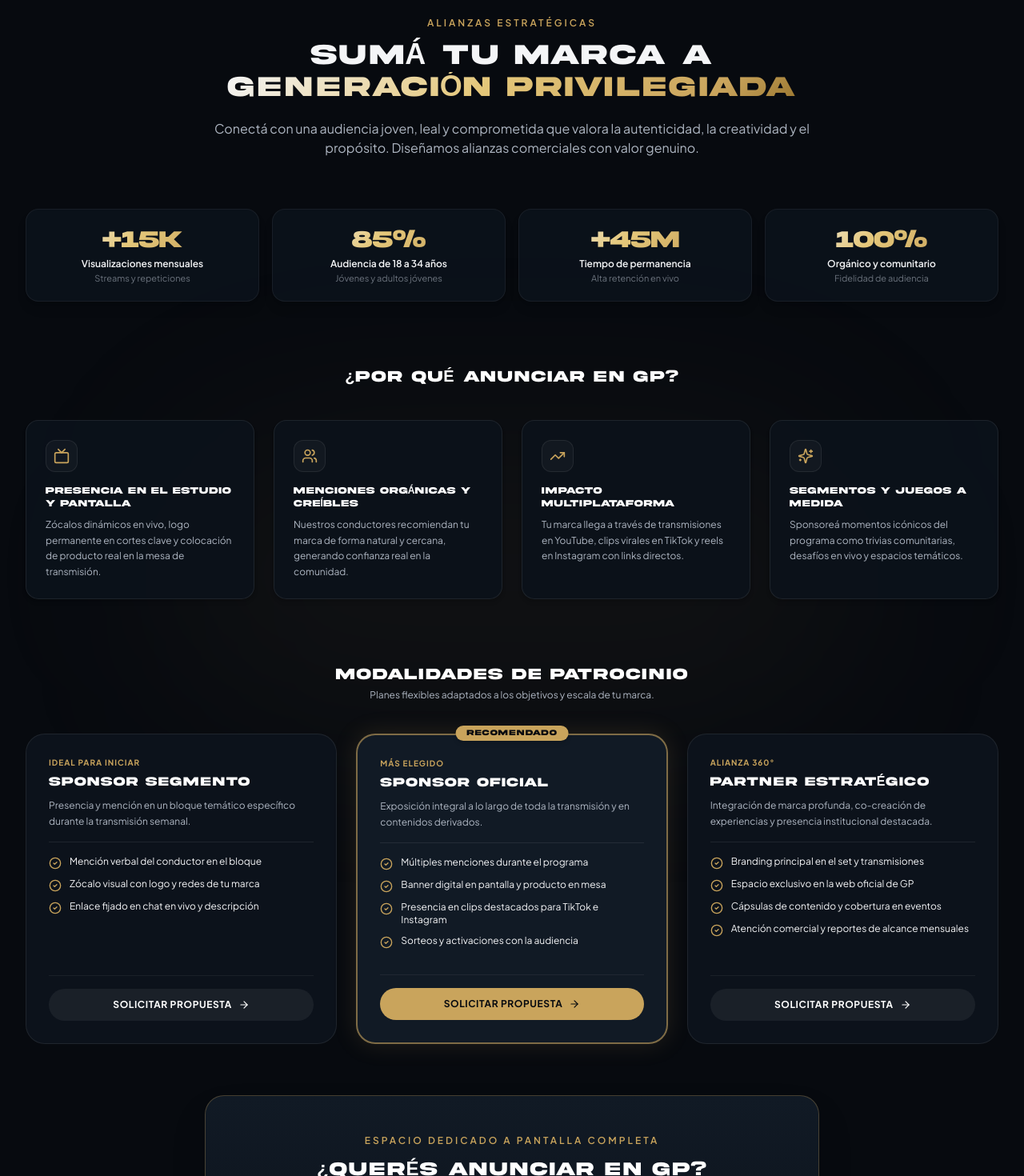
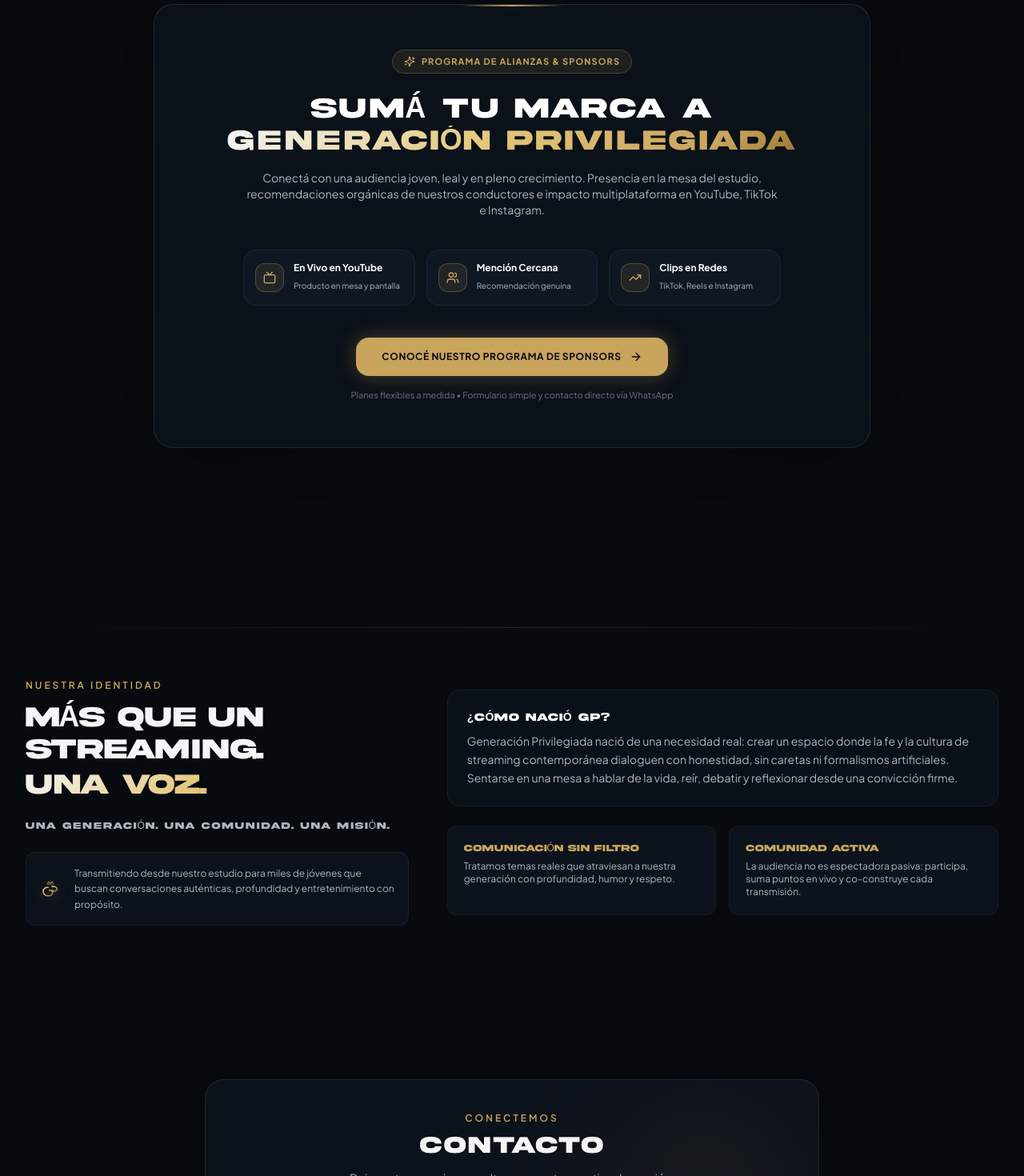
Before and after one commit to Extremer12/generacion-privilegiada, a React (Vite) app: page / in a window 1280 px wide. Shown: the part 4080-5550 px from the top of the page at 80% size. Built offline with nearby package versions, Linux system fonts and the light colour scheme.

Commit message:
refactor: simplify homepage sponsors section into compact enticing teaser linking to full-screen portal

```diff
--- a/src/components/SponsorsSection.tsx
+++ b/src/components/SponsorsSection.tsx
@@ -1,232 +1,84 @@
 import React from 'react';
-import { Sparkles, TrendingUp, Users, Tv, CheckCircle2, ArrowRight } from 'lucide-react';
+import { ArrowRight, Sparkles, TrendingUp, Tv, Users } from 'lucide-react';
 
 export const SponsorsSection: React.FC = () => {
-  const benefits = [
-    {
-      icon: Tv,
-      title: "Presencia en el Estudio y Pantalla",
-      desc: "Zócalos dinámicos en vivo, logo permanente en cortes clave y colocación de producto real en la mesa de transmisión.",
-    },
-    {
-      icon: Users,
-      title: "Menciones Orgánicas y Creíbles",
-      desc: "Nuestros conductores recomiendan tu marca de forma natural y cercana, generando confianza real en la comunidad.",
-    },
-    {
-      icon: TrendingUp,
-      title: "Impacto Multiplataforma",
-      desc: "Tu marca llega a través de transmisiones en YouTube, clips virales en TikTok y reels en Instagram con links directos.",
-    },
-    {
-      icon: Sparkles,
-      title: "Segmentos y Juegos a Medida",
-      desc: "Sponsoreá momentos icónicos del programa como trivias comunitarias, desafíos en vivo y espacios temáticos.",
-    },
-  ];
-
-  const tiers = [
-    {
-      name: "SPONSOR SEGMENTO",
-      tag: "Ideal para iniciar",
-      desc: "Presencia y mención en un bloque temático específico durante la transmisión semanal.",
-      features: [
-        "Mención verbal del conductor en el bloque",
-        "Zócalo visual con logo y redes de tu marca",
-        "Enlace fijado en chat en vivo y descripción",
-      ],
-    },
-    {
-      name: "SPONSOR OFICIAL",
-      tag: "Más Elegido",
-      popular: true,
-      desc: "Exposición integral a lo largo de toda la transmisión y en contenidos derivados.",
-      features: [
-        "Múltiples menciones durante el programa",
-        "Banner digital en pantalla y producto en mesa",
-        "Presencia en clips destacados para TikTok e Instagram",
-        "Sorteos y activaciones con la audiencia",
-      ],
-    },
-    {
-      name: "PARTNER ESTRATÉGICO",
-      tag: "Alianza 360°",
-      desc: "Integración de marca profunda, co-creación de experiencias y presencia institucional destacada.",
-      features: [
-        "Branding principal en el set y transmisiones",
-        "Espacio exclusivo en la web oficial de GP",
-        "Cápsulas de contenido y cobertura en eventos",
-        "Atención comercial y reportes de alcance mensuales",
-      ],
-    },
-  ];
-
   return (
-    <section id="patrocinadores" className="relative py-24 sm:py-32 max-w-[1400px] mx-auto px-4 sm:px-6 lg:px-8 border-t border-white/[0.08]">
+    <section id="patrocinadores" className="relative py-20 sm:py-28 max-w-[1400px] mx-auto px-4 sm:px-6 lg:px-8 border-t border-white/[0.08]">
 
       {/* Background Ambient Glow */}
-      <div className="absolute top-1/3 left-1/2 -translate-x-1/2 w-full max-w-4xl h-96 bg-[#C9A45C]/5 rounded-full blur-[120px] pointer-events-none" />
+      <div className="absolute top-1/2 left-1/2 -translate-x-1/2 -translate-y-1/2 w-full max-w-3xl h-80 bg-[#C9A45C]/5 rounded-full blur-[120px] pointer-events-none" />
 
-      {/* Header */}
-      <div className="text-center max-w-3xl mx-auto mb-16 relative z-10">
-        <span className="text-xs font-semibold tracking-[0.25em] text-[#C9A45C] uppercase block mb-3">
-          ALIANZAS ESTRATÉGICAS
-        </span>
-        <h2 className="font-akira text-2xl sm:text-4xl font-black text-[#F4F5F7] tracking-wider uppercase mb-5 leading-tight">
+      {/* Modern Compact Teaser Card */}
+      <div className="relative z-10 max-w-4xl mx-auto rounded-3xl bg-[#0C121B]/95 border border-white/[0.1] p-8 sm:p-14 text-center shadow-2xl overflow-hidden backdrop-blur-xl group hover:border-[#C9A45C]/40 transition-all duration-300">
+
+        {/* Subtle decorative top bar */}
+        <div className="absolute top-0 left-1/2 -translate-x-1/2 w-32 h-[2px] bg-gradient-to-r from-transparent via-[#C9A45C] to-transparent" />
+
+        {/* Badge */}
+        <div className="inline-flex items-center gap-2 px-3.5 py-1.5 rounded-full bg-[#C9A45C]/10 border border-[#C9A45C]/25 text-[#C9A45C] text-[11px] font-bold uppercase tracking-widest mb-6">
+          <Sparkles className="w-3.5 h-3.5" />
+          <span>PROGRAMA DE ALIANZAS & SPONSORS</span>
+        </div>
+
+        {/* Title */}
+        <h2 className="font-akira text-2xl sm:text-4xl font-black text-white uppercase tracking-wider mb-4 leading-tight">
           SUMÁ TU MARCA A<br />
           <span className="text-gold-gradient">GENERACIÓN PRIVILEGIADA</span>
         </h2>
-        <p className="text-sm sm:text-base text-[#AEB6C2] leading-relaxed">
-          Conectá con una audiencia joven, leal y comprometida que valora la autenticidad, la creatividad y el propósito. Diseñamos alianzas comerciales con valor genuino.
+
+        {/* Short & Enticing Pitch */}
+        <p className="text-xs sm:text-sm text-[#AEB6C2] max-w-2xl mx-auto leading-relaxed mb-10">
+          Conectá con una audiencia joven, leal y en pleno crecimiento. Presencia en la mesa del estudio, recomendaciones orgánicas de nuestros conductores e impacto multiplataforma en YouTube, TikTok e Instagram.
         </p>
+
+        {/* 3 Quick Impact Pill Highlights */}
+        <div className="grid grid-cols-1 sm:grid-cols-3 gap-3.5 max-w-2xl mx-auto mb-10">
+          <div className="p-3.5 rounded-2xl bg-[#111A25]/80 border border-white/[0.06] flex items-center gap-3 text-left">
+            <div className="w-9 h-9 rounded-xl bg-[#C9A45C]/10 border border-[#C9A45C]/30 flex items-center justify-center text-[#C9A45C] flex-shrink-0">
+              <Tv className="w-4 h-4" />
             </div>
-
-      {/* Metrics Bar */}
-      <div className="grid grid-cols-2 md:grid-cols-4 gap-4 mb-20 relative z-10">
-        {[
-          { metric: "+15K", label: "Visualizaciones mensuales", sub: "Streams y repeticiones" },
-          { metric: "85%", label: "Audiencia de 18 a 34 años", sub: "Jóvenes y adultos jóvenes" },
-          { metric: "+45m", label: "Tiempo de permanencia", sub: "Alta retención en vivo" },
-          { metric: "100%", label: "Orgánico y comunitario", sub: "Fidelidad de audiencia" },
-        ].map((item, idx) => (
-          <div
-            key={idx}
-            className="p-5 rounded-2xl bg-[#0C121B]/90 border border-white/[0.06] text-center shadow-lg"
-          >
-            <span className="font-akira text-2xl sm:text-3xl font-black text-gold-gradient block mb-1">
-              {item.metric}
-            </span>
-            <span className="font-semibold text-xs text-[#F4F5F7] block mb-0.5">
-              {item.label}
-            </span>
-            <span className="text-[11px] text-[#AEB6C2]/60 block">
-              {item.sub}
-            </span>
-          </div>
-        ))}
-      </div>
-
-      {/* Value Proposition & Benefits */}
-      <div className="mb-20 relative z-10">
-        <div className="text-center mb-10">
-          <h3 className="font-akira text-lg sm:text-xl font-bold text-white uppercase tracking-wider">
-            ¿POR QUÉ ANUNCIAR EN GP?
-          </h3>
-        </div>
-
-        <div className="grid grid-cols-1 md:grid-cols-2 lg:grid-cols-4 gap-6">
-          {benefits.map((b, idx) => {
-            const Icon = b.icon;
-            return (
-              <div
-                key={idx}
-                className="p-6 rounded-2xl bg-[#0C121B]/90 border border-white/[0.08] hover:border-[#C9A45C]/40 transition-all duration-300 flex flex-col justify-between shadow-md group"
-              >
             <div>
-                  <div className="w-10 h-10 rounded-xl bg-white/[0.03] border border-white/[0.08] group-hover:border-[#C9A45C]/50 flex items-center justify-center text-[#C9A45C] mb-4 transition-colors">
-                    <Icon className="w-5 h-5" />
-                  </div>
-                  <h4 className="font-akira text-xs font-bold text-white uppercase tracking-wide mb-2">
-                    {b.title}
-                  </h4>
-                  <p className="text-xs text-[#AEB6C2] leading-relaxed">
-                    {b.desc}
-                  </p>
-                </div>
-              </div>
-            );
-          })}
+              <span className="font-bold text-xs text-white block">En Vivo en YouTube</span>
+              <span className="text-[10px] text-[#AEB6C2]">Producto en mesa y pantalla</span>
             </div>
           </div>
 
-      {/* Sponsorship Modalities Cards */}
-      <div className="mb-16 relative z-10">
-        <div className="text-center mb-10">
-          <h3 className="font-akira text-lg sm:text-xl font-bold text-white uppercase tracking-wider">
-            MODALIDADES DE PATROCINIO
-          </h3>
-          <p className="text-xs text-[#AEB6C2] mt-1">
-            Planes flexibles adaptados a los objetivos y escala de tu marca.
-          </p>
+          <div className="p-3.5 rounded-2xl bg-[#111A25]/80 border border-white/[0.06] flex items-center gap-3 text-left">
+            <div className="w-9 h-9 rounded-xl bg-[#C9A45C]/10 border border-[#C9A45C]/30 flex items-center justify-center text-[#C9A45C] flex-shrink-0">
+              <Users className="w-4 h-4" />
             </div>
-
-        <div className="grid grid-cols-1 lg:grid-cols-3 gap-6 items-stretch">
-          {tiers.map((tier, idx) => (
-            <div
-              key={idx}
-              className={`relative rounded-3xl p-7 flex flex-col justify-between transition-all duration-300 ${
-                tier.popular
-                  ? 'bg-[#111A25] border-2 border-[#C9A45C]/60 shadow-[0_0_30px_rgba(201,164,92,0.15)]'
-                  : 'bg-[#0C121B] border border-white/[0.08]'
-              }`}
-            >
-              {tier.popular && (
-                <div className="absolute -top-3 left-1/2 -translate-x-1/2 px-3.5 py-0.5 rounded-full bg-[#C9A45C] text-[#070A0F] font-akira text-[10px] font-black uppercase tracking-wider shadow-md">
-                  RECOMENDADO
-                </div>
-              )}
-
             <div>
-                <div className="mb-4">
-                  <span className="text-[10px] font-bold text-[#C9A45C] tracking-widest uppercase block mb-1">
-                    {tier.tag}
-                  </span>
-                  <h4 className="font-akira text-base font-black text-white uppercase tracking-wider">
-                    {tier.name}
-                  </h4>
-                  <p className="text-xs text-[#AEB6C2] mt-2 leading-relaxed">
-                    {tier.desc}
-                  </p>
-                </div>
-
-                <div className="space-y-2.5 pt-4 border-t border-white/[0.08]">
-                  {tier.features.map((feat, fIdx) => (
-                    <div key={fIdx} className="flex items-start gap-2.5 text-xs text-[#F4F5F7]">
-                      <CheckCircle2 className="w-4 h-4 text-[#C9A45C] flex-shrink-0 mt-0.5" />
-                      <span>{feat}</span>
-                    </div>
-                  ))}
+              <span className="font-bold text-xs text-white block">Mención Cercana</span>
+              <span className="text-[10px] text-[#AEB6C2]">Recomendación genuina</span>
             </div>
           </div>
 
-              <div className="mt-8 pt-4 border-t border-white/[0.06]">
-                <a
-                  href="#/patrocinadores"
-                  className={`w-full inline-flex items-center justify-center gap-2 py-3 rounded-full text-xs font-bold uppercase tracking-wider transition-colors ${
-                    tier.popular
-                      ? 'bg-[#C9A45C] hover:bg-[#E4C77A] text-[#070A0F]'
-                      : 'bg-white/[0.06] hover:bg-white/15 text-white'
-                  }`}
-                >
-                  <span>Solicitar Propuesta</span>
-                  <ArrowRight className="w-3.5 h-3.5" />
-                </a>
+          <div className="p-3.5 rounded-2xl bg-[#111A25]/80 border border-white/[0.06] flex items-center gap-3 text-left">
+            <div className="w-9 h-9 rounded-xl bg-[#C9A45C]/10 border border-[#C9A45C]/30 flex items-center justify-center text-[#C9A45C] flex-shrink-0">
+              <TrendingUp className="w-4 h-4" />
             </div>
+            <div>
+              <span className="font-bold text-xs text-white block">Clips en Redes</span>
+              <span className="text-[10px] text-[#AEB6C2]">TikTok, Reels e Instagram</span>
             </div>
-          ))}
           </div>
         </div>
 
-      {/* Full-Screen Portal Banner Callout */}
-      <div className="max-w-3xl mx-auto rounded-3xl bg-gradient-to-b from-[#111A25] to-[#0C121B] border border-[#C9A45C]/30 p-8 sm:p-12 text-center shadow-2xl relative z-10">
-        <span className="text-xs font-semibold tracking-[0.25em] text-[#C9A45C] uppercase block mb-3">
-          ESPACIO DEDICADO A PANTALLA COMPLETA
-        </span>
-        <h3 className="font-akira text-xl sm:text-2xl font-black text-white uppercase tracking-wider mb-3">
-          ¿QUERÉS ANUNCIAR EN GP?
-        </h3>
-        <p className="text-xs sm:text-sm text-[#AEB6C2] max-w-xl mx-auto mb-8 leading-relaxed">
-          Accedé a nuestro portal exclusivo para sponsors. Una experiencia simple, clara y directa para coordinar tu presencia en vivo y en redes sin vueltas.
-        </p>
+        {/* CTA Button to Full Screen Page */}
         <div className="flex flex-col sm:flex-row items-center justify-center gap-4">
           <a
             href="#/patrocinadores"
-            className="w-full sm:w-auto inline-flex items-center justify-center gap-2.5 px-8 py-4 rounded-2xl bg-[#C9A45C] hover:bg-[#E4C77A] text-[#070A0F] font-bold text-xs uppercase tracking-wider transition-all shadow-[0_0_25px_rgba(201,164,92,0.3)] hover:shadow-[0_0_35px_rgba(201,164,92,0.5)]"
+            className="w-full sm:w-auto inline-flex items-center justify-center gap-2.5 px-8 py-4 rounded-2xl bg-[#C9A45C] hover:bg-[#E4C77A] text-[#070A0F] font-bold text-xs uppercase tracking-wider transition-all shadow-[0_0_25px_rgba(201,164,92,0.3)] hover:shadow-[0_0_35px_rgba(201,164,92,0.5)] scale-100 hover:scale-[1.02] active:scale-[0.98]"
           >
-            <span>INGRESAR AL PORTAL DE PATROCINADORES</span>
+            <span>CONOCÉ NUESTRO PROGRAMA DE SPONSORS</span>
             <ArrowRight className="w-4 h-4" />
           </a>
         </div>
+
+        <p className="text-[11px] text-[#AEB6C2]/60 mt-4">
+          Planes flexibles a medida • Formulario simple y contacto directo vía WhatsApp
+        </p>
+
       </div>
 
     </section>
```
Lines whose indentation alone changed are shown as unchanged.
